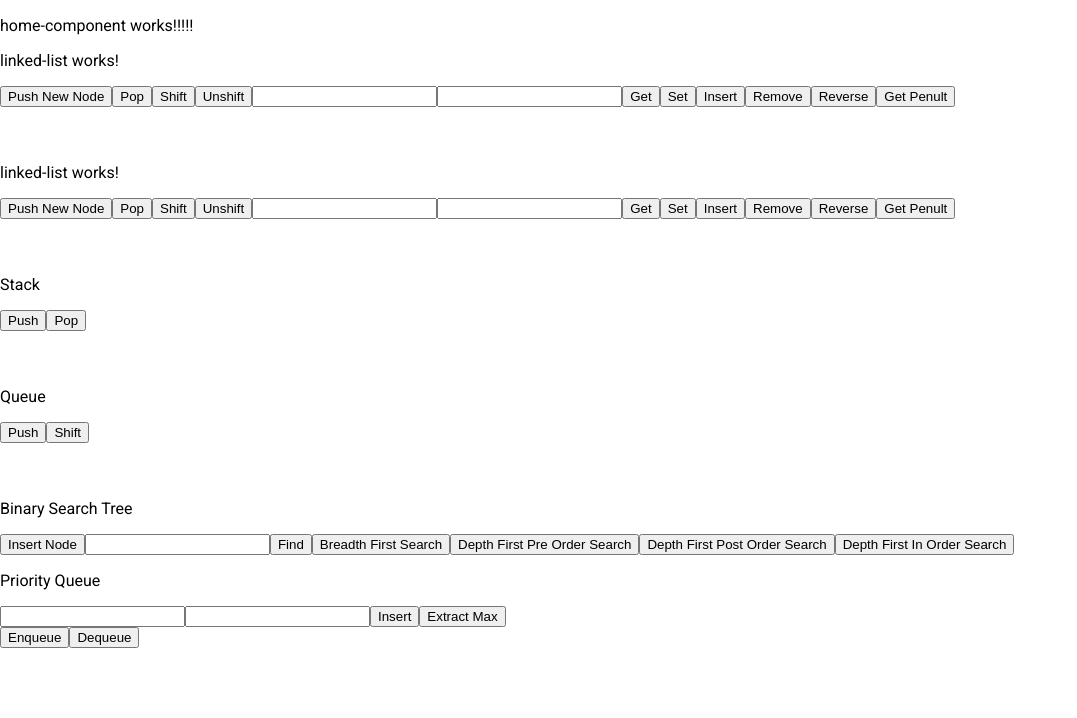
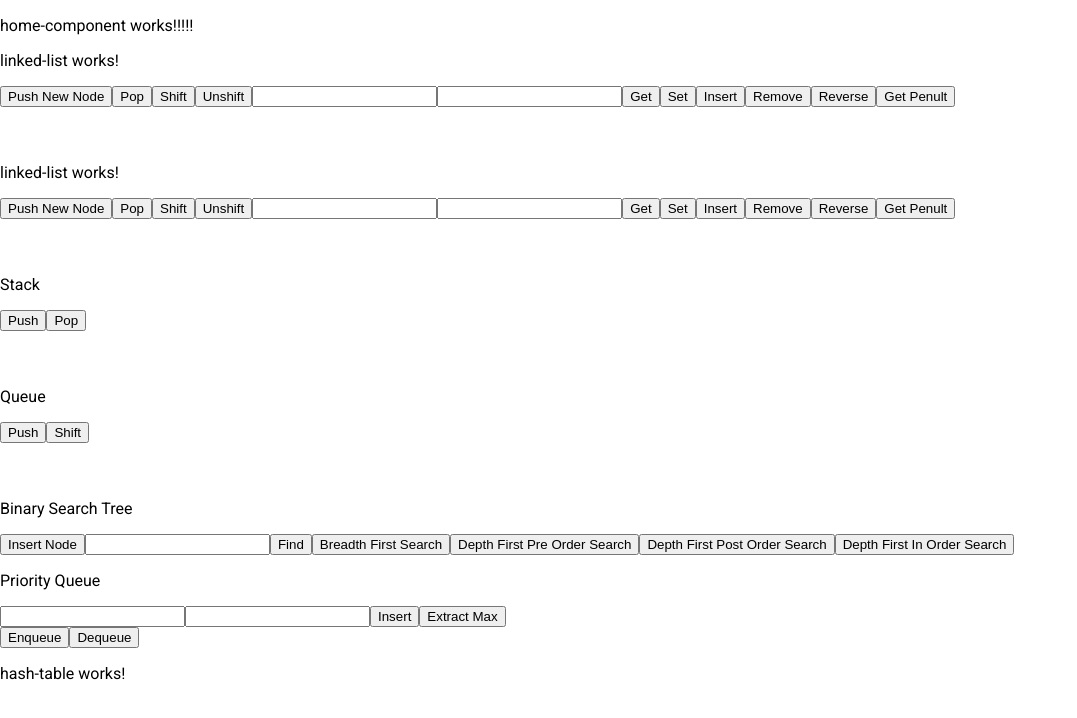
Before and after one commit to IgorKharkiv/algorithms, an Angular app: page /home in a window 1280 px wide. Shown: the top 718 px of the page, without its empty margins (0-1077 px from the left). Built offline with nearby package versions, Linux system fonts and the light colour scheme.

Commit message:
Hash Table Class. Has Table Component. Hawe been added

```diff
--- a/src/app/app.module.ts
+++ b/src/app/app.module.ts
@@ -15,6 +15,7 @@ import {
 
 import { AppRoutingModule } from './app-routing.module';
 import { AppComponent } from './app.component';
+import { HashTableComponent } from './components/hash-table/hash-table.component';
 
 @NgModule({
   declarations: [
@@ -27,7 +28,8 @@ import { AppComponent } from './app.component';
     StackComponent,
     QueueComponent,
     BinarySearchTreeComponent,
-    PriorityQueueComponent
+    PriorityQueueComponent,
+    HashTableComponent
   ],
   imports: [
     BrowserModule,
--- /dev/null
+++ b/src/app/classes/hash-table.class.ts
@@ -0,0 +1,3 @@
+export class HashTable {
+
+}
--- a/src/app/classes/index.ts
+++ b/src/app/classes/index.ts
@@ -5,3 +5,4 @@ export * from './queue.class';
 export * from './binary-search-tree.class';
 export * from './max-binary-heap.class';
 export * from './priority-queue.class';
+export * from './hash-table.class';
--- /dev/null
+++ b/src/app/components/hash-table/hash-table.component.html
@@ -0,0 +1 @@
+<p>hash-table works!</p>
--- /dev/null
+++ b/src/app/components/hash-table/hash-table.component.ts
@@ -0,0 +1,14 @@
+import { Component, OnInit } from '@angular/core';
+import { HashTable } from '../../classes/index';
+
+@Component({
+  selector: 'app-hash-table',
+  templateUrl: './hash-table.component.html',
+  styleUrls: ['./hash-table.component.scss']
+})
+export class HashTableComponent implements OnInit {
+
+  ngOnInit() {
+  }
+
+}
--- a/src/app/components/home-component/home-component.component.html
+++ b/src/app/components/home-component/home-component.component.html
@@ -7,3 +7,4 @@
 <app-queue></app-queue>
 <app-binary-search-tree></app-binary-search-tree>
 <app-priority-queue></app-priority-queue>
+<app-hash-table></app-hash-table>
--- a/src/app/components/index.ts
+++ b/src/app/components/index.ts
@@ -7,3 +7,4 @@ export { StackComponent } from './stack/stack.component';
 export { QueueComponent } from './queue/queue.component';
 export { BinarySearchTreeComponent } from './binary-search-tree/binary-search-tree.component';
 export { PriorityQueueComponent } from './priority-queue/priority-queue.component';
+export { HashTableComponent } from './hash-table/hash-table.component';
```
Also changed, not shown: src/app/components/hash-table/hash-table.component.scss (added), 1 other file (tests, documents, lock files or other folders).
